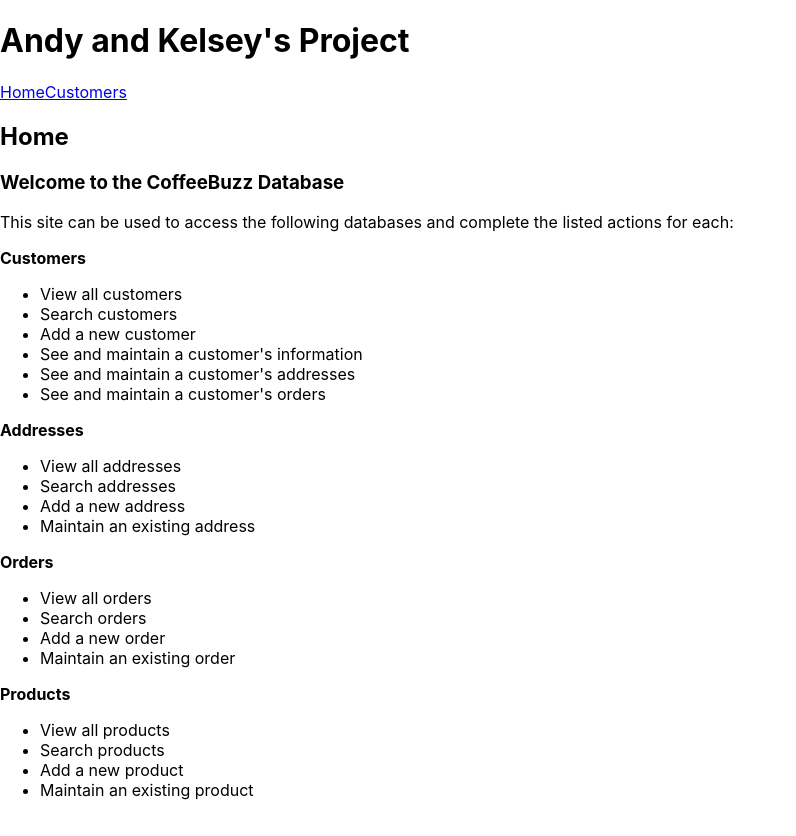
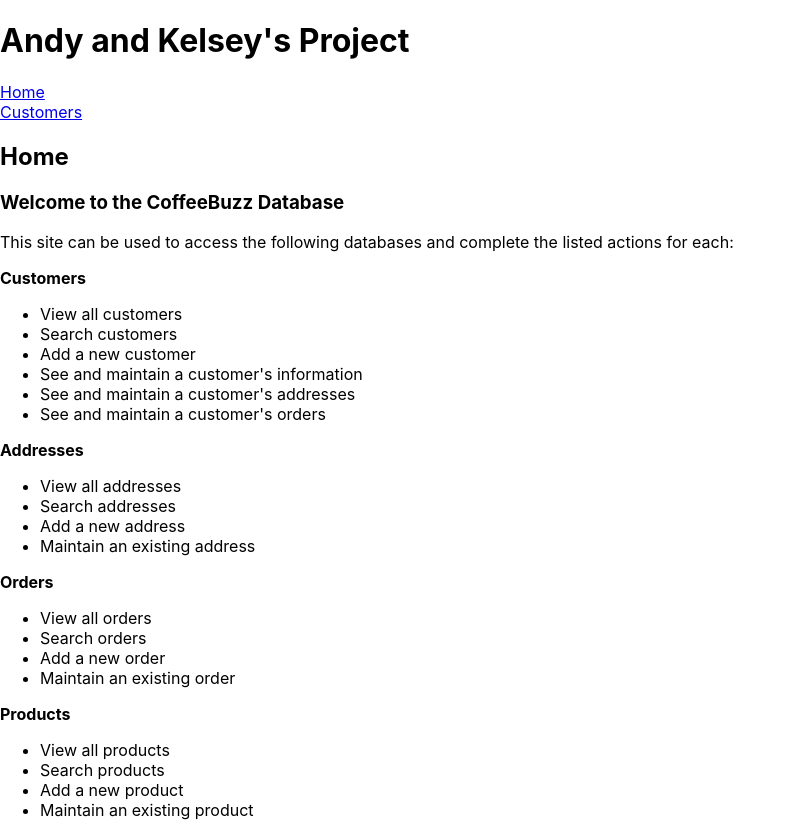
Before and after one commit to kelsey-b-schmidt/CS340-Final, a React (Create React App) app in the folder cs340-summer-2022-group-36/: page / in a window 1280 px wide. Shown: the whole page, without its empty margins (0-796 px from the left). Built offline with nearby package versions, Linux system fonts and the light colour scheme.

Commit message:
testing pages

```diff
--- a/cs340-summer-2022-group-36/src/App.css
+++ b/cs340-summer-2022-group-36/src/App.css
@@ -23,3 +23,7 @@
 div.table {
   width: 1000px;
 }
+
+div.inline-block {
+  display: inline-block;
+}
--- a/cs340-summer-2022-group-36/src/Components/HeaderComponent.js
+++ b/cs340-summer-2022-group-36/src/Components/HeaderComponent.js
@@ -5,9 +5,10 @@
 export default function HeaderComponent () {
 
     return (
-        <div>
+        <div class="inline-block">
             <h1>Andy and Kelsey's Project</h1>
             <Link to="/">Home</Link>
+            <br/>
             <Link to="/Customers">Customers</Link>
         </div>
     )
```
Also changed, not shown: 12 other files (tests, documents, lock files or other folders).
